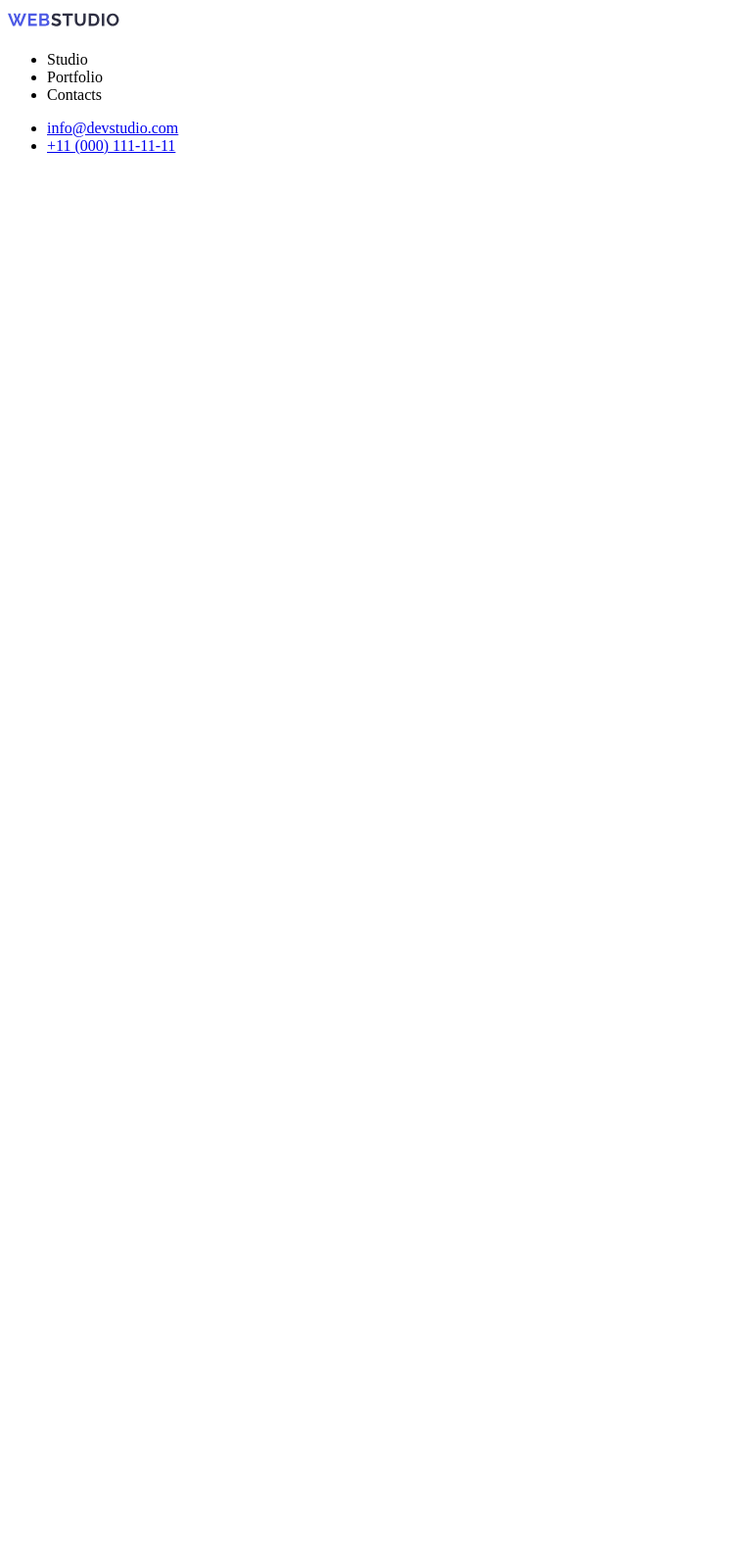
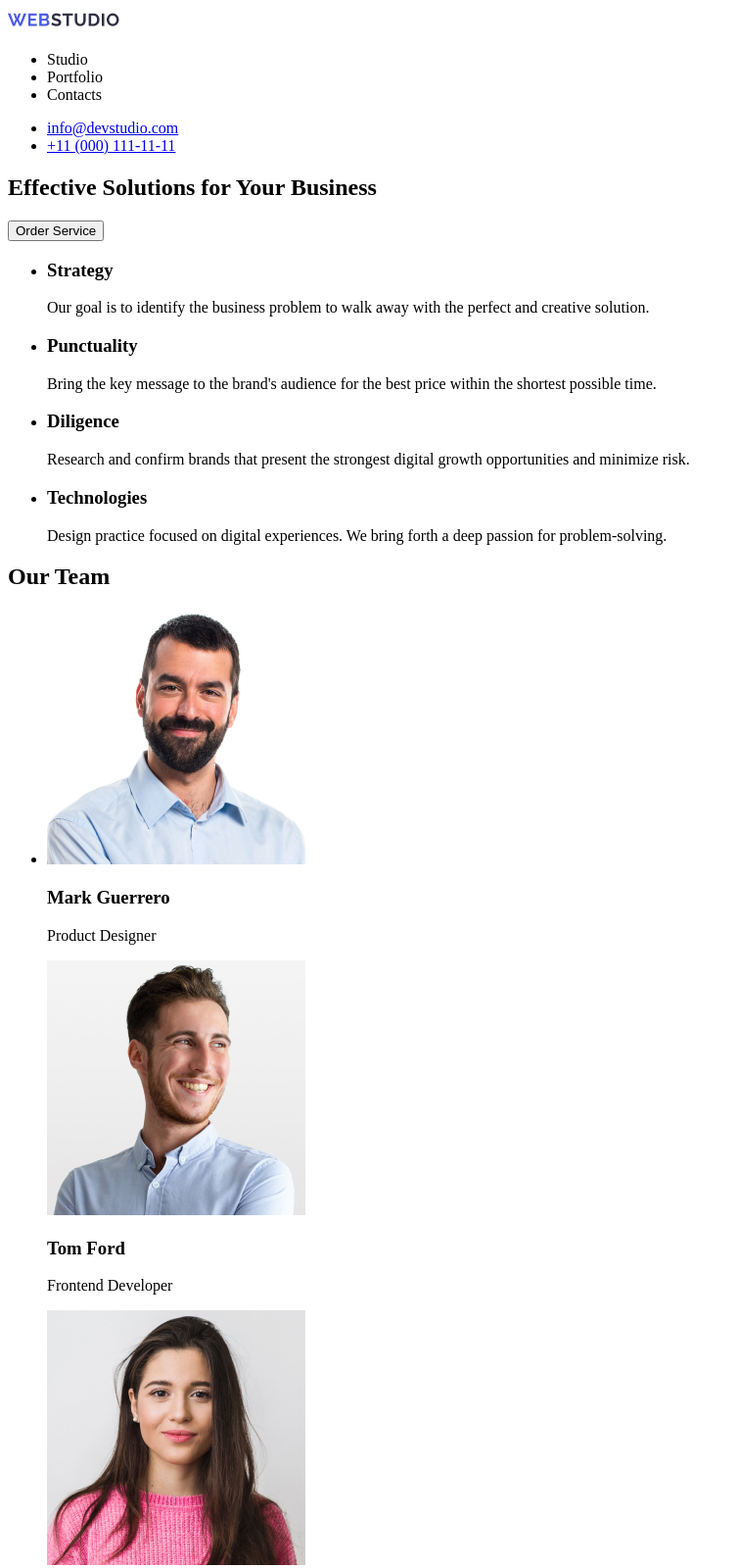
Before and after one commit to toomach/goit-markup-hw-02, a plain HTML site: page index.html in a window 1280 px wide. Shown: the top 1600 px of the page at 98% size, without its empty margins (0-754 px from the left). Before the commit the page ends 800 px from the top, so only its background shows below. Drawn offline with Linux system fonts and the light colour scheme.

Commit message:
main and footer done!!!

```diff
--- a/index.html
+++ b/index.html
@@ -10,7 +10,7 @@
 
 <!--                       header                      -->
     <header>
-        <a href="" target="_self"><img src="/images/Logo.svg" alt="logo web Studio" width="115" height="24"></a>
+        <a href="" target="_self"><img src="/images/Logo.jpg" alt="logo web Studio" width="115" height="24"></a>
 
             <ul>
                 <li>Studio</li>
@@ -30,10 +30,79 @@
 <!--                       main                        -->
     <main>
 
+        <section>
+
+            <h1>Effective Solutions for Your Business</h1>
+
+            <button type="button">Order Service</button>
+
+        </section>
+
+        <section>
+
+            <ul>
+
+                <li>
+                    <h3>Strategy</h3>
+                    <p>Our goal is to identify the business problem to walk away with the perfect and creative solution.</p>
+                </li>
+
+                <li>
+                    <h3>Punctuality</h3>
+                    <p>Bring the key message to the brand's audience for the best price within the shortest possible time.</p>
+                </li>
+
+                <li>
+                    <h3>Diligence</h3>
+                    <p>Research and confirm brands that present the strongest digital growth opportunities and minimize risk.</p>
+                </li>
+
+                <li>
+                    <h3>Technologies</h3>
+                    <p>Design practice focused on digital experiences. We bring forth a deep passion for problem-solving.</p>
+                </li>
+
+            </ul>
+
+        </section>
+
+        <section>
+
+            <h2>Our Team</h2>
+
+            <ul>
+                <li>
+                    <img src="/images/Mark Guerrero.jpg" alt="Photo Mark Guerrero" width="264" height="260">
+                    <h3>Mark Guerrero</h3>
+                    <p>Product Designer</p>
+
+                    <img src="/images/Tom Ford.jpg" alt="Photo Tom Ford" width="264" height="260">
+                    <h3>Tom Ford</h3>
+                    <p>Frontend Developer</p>
+
+                    <img src="/images/Camila Garcia.jpg" alt="Photo Camila Garcia" width="264" height="260">
+                    <h3>Camila Garcia</h3>
+                    <p>Marketing</p>
+
+                    <img src="/images/Daniel Wilson.jpg" alt="Photo Daniel Wilson" width="264" height="260">
+                    <h3>Daniel Wilson</h3>
+                    <p>UI Designer</p>
+                </li>
+            </ul>
+
+        </section>
+
     </main>
 
-<!--                       futer                       -->
+<!--                       footer                       -->
     <footer>
+        <a href="" target="_self"><img src="/images/Logo.jpg" alt="logo web Studio" width="115" height="24"></a>
+
+        <p>
+            Increase the flow of customers and</br>
+            sales for your business with digital</br>
+            marketing & growth solutions.
+        </p>
 
     </footer>
 
```
Also changed, not shown: images/Camila Garcia.jpg (added), images/Daniel Wilson.jpg (added), images/Logo.jpg (added), images/Logo.svg (deleted), images/Mark Guerrero.jpg (added), images/Tom Ford.jpg (added).
